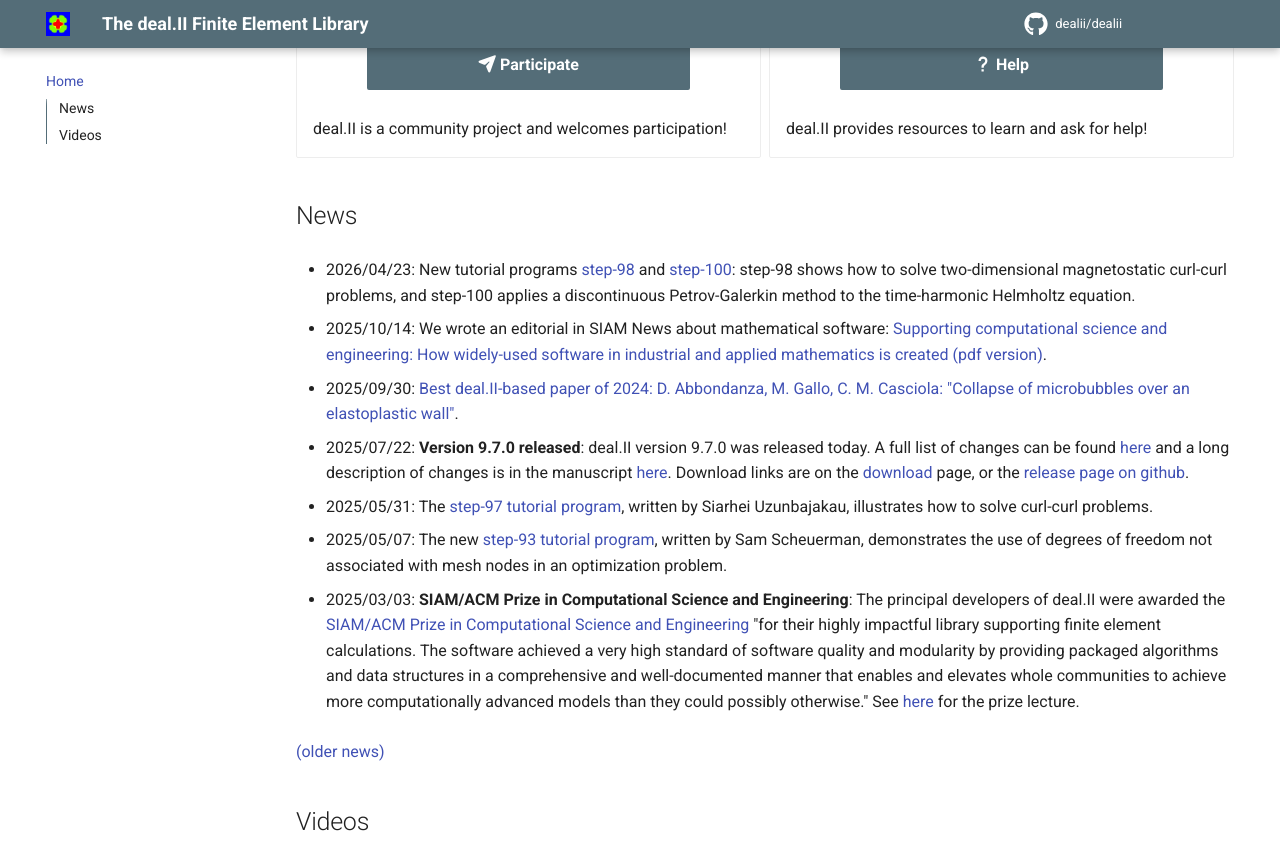
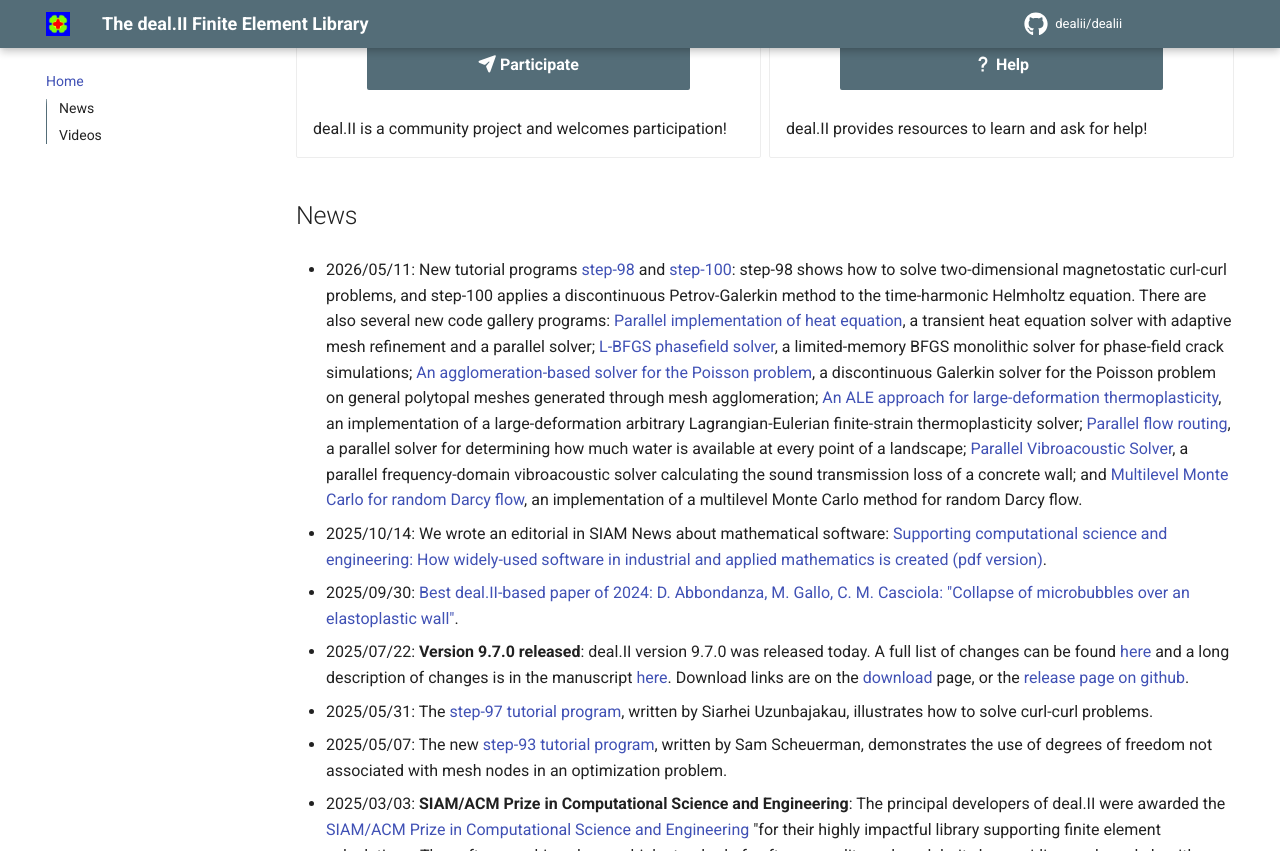
Before and after one commit to dealii/website, an MkDocs documentation site: the page built from docs/index.md, in a window 1280 px wide and 900 px high, scrolled down 546 px, cut to the strip 0-851 px from the top of the window. Built offline with MkDocs 1.6.1 and Material for MkDocs 9.7.7, drawn with Linux system fonts in a browser that asks for light colours; comment, search, counter and statistics services are not loaded.

Commit message:
Also list the new code gallery programs.

```diff
--- a/docs/index.md
+++ b/docs/index.md
@@ -35,10 +35,26 @@ deal.II provides resources to learn and ask for help!
 News
 ----
 
-- 2026/04/23: New tutorial programs [step-98](https://dealii.org/developer/doxygen/deal.II/step_98.html)
+- 2026/05/11: New tutorial programs [step-98](https://dealii.org/developer/doxygen/deal.II/step_98.html)
 and [step-100](https://dealii.org/developer/doxygen/deal.II/step_100.html): step-98 shows
 how to solve two-dimensional magnetostatic curl-curl problems, and step-100 applies a
 discontinuous Petrov-Galerkin method to the time-harmonic Helmholtz equation.
+There are also several new code gallery programs:
+[Parallel implementation of heat equation](https://dealii.org/developer/doxygen/deal.II/code_gallery_Heat_Eqn_Parallel.html),
+a transient heat equation solver with adaptive mesh refinement and a parallel solver;
+[L-BFGS phasefield solver](https://dealii.org/developer/doxygen/deal.II/code_gallery_L_BFGS_phasefield_solver.html),
+a limited-memory BFGS monolithic solver for phase-field crack simulations;
+[An agglomeration-based solver for the Poisson problem](https://dealii.org/developer/doxygen/deal.II/code_gallery_agglomeration_poisson.html),
+a discontinuous Galerkin solver for the Poisson problem on general polytopal meshes generated
+through mesh agglomeration;
+[An ALE approach for large-deformation thermoplasticity](https://dealii.org/developer/doxygen/deal.II/code_gallery_ALE_Finite_Strain_Plasticity.html),
+an implementation of a large-deformation arbitrary Lagrangian-Eulerian finite-strain thermoplasticity solver;
+[Parallel flow routing](https://dealii.org/developer/doxygen/deal.II/code_gallery_parallel_flow_routing.html),
+a parallel solver for determining how much water is available at every point of a landscape;
+[Parallel Vibroacoustic Solver](https://dealii.org/developer/doxygen/deal.II/code_gallery_Parallel_Vibro_Acoustic_Solver.html),
+a parallel frequency-domain vibroacoustic solver calculating the sound transmission loss of a concrete wall;
+and [Multilevel Monte Carlo for random Darcy flow](https://dealii.org/developer/doxygen/deal.II/code_gallery_MLMC_random_darcy_flow.html),
+an implementation of a multilevel Monte Carlo method for random Darcy flow.
 
 - 2025/10/14: We wrote an editorial in SIAM News about mathematical software:
 [Supporting computational science and engineering: How widely-used software in industrial and applied mathematics is created](https://www.siam.org/publications/siam-news/articles/supporting-computational-science-and-engineering-the-creation-of-widely-used-software-in-industrial-and-applied-mathematics/)
```
Also changed, not shown: docs/about/news.md (+17 -1 lines).
